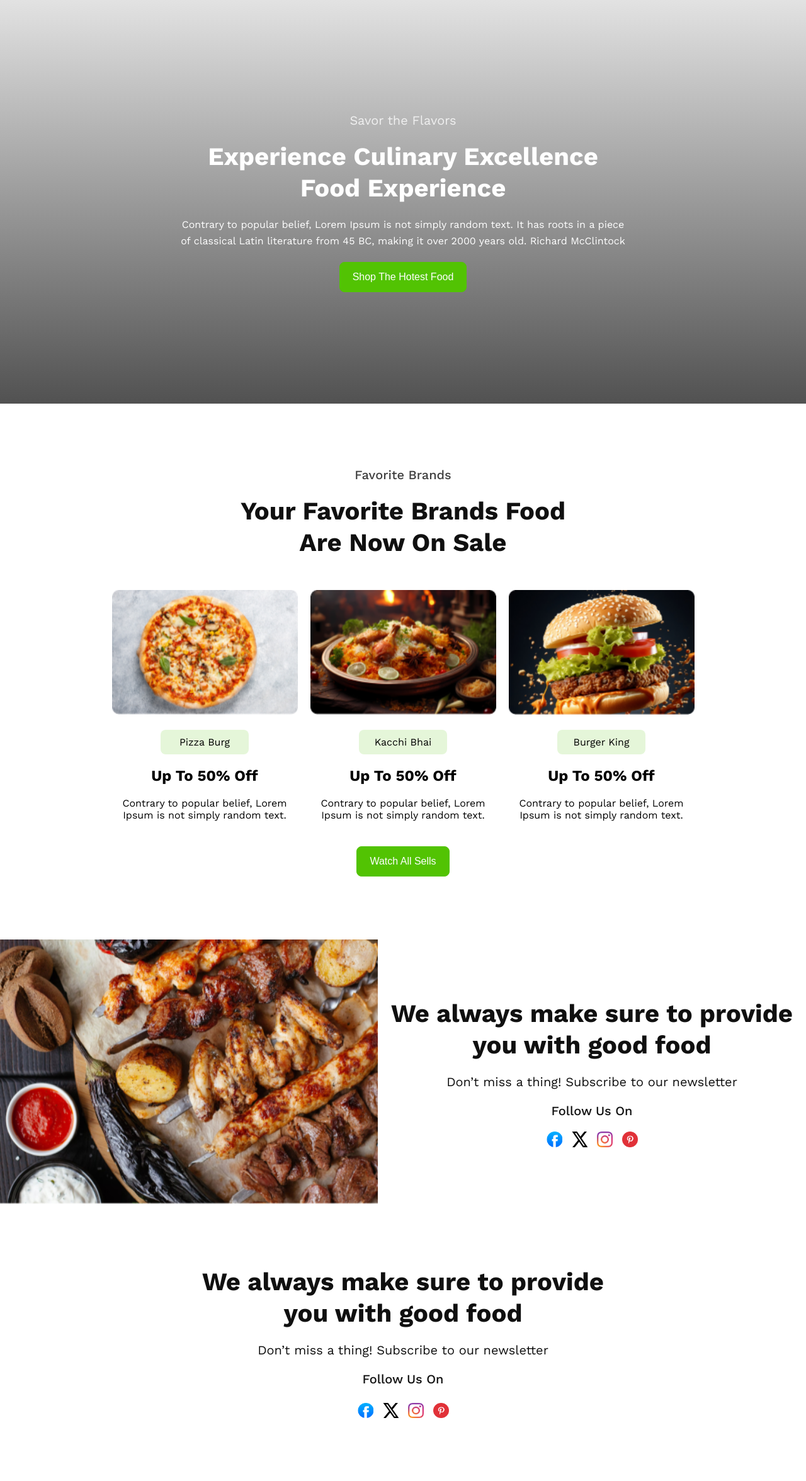
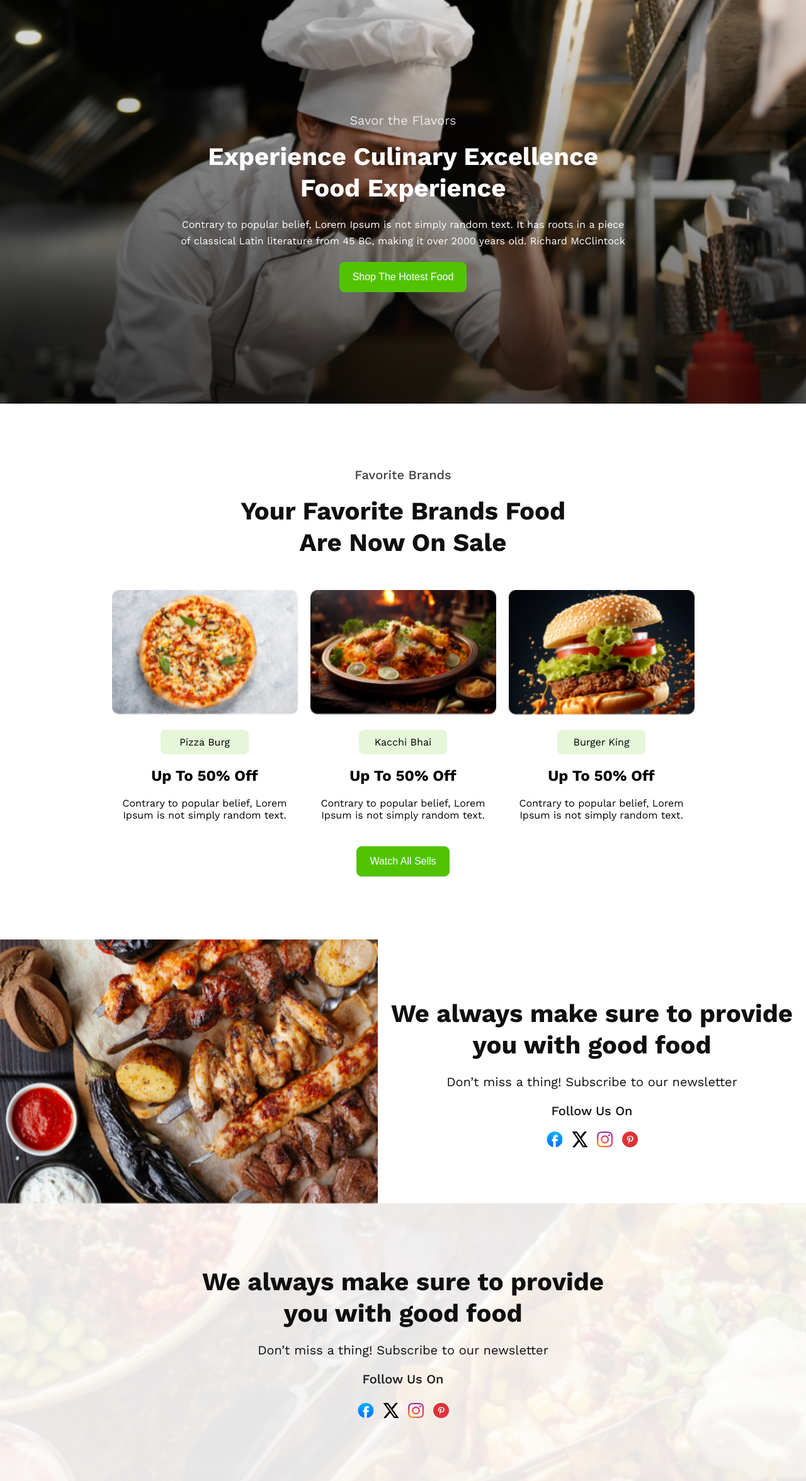
Before and after one commit to JohonCruze/Good-Food-Restuarent, a plain HTML site: page index.html in a window 1280 px wide. Shown: the whole page at 63% size. Drawn offline with nearby package versions, Linux system fonts and the light colour scheme; the site is published under a folder, as on GitHub Pages, so addresses that start at the root find nothing.

Commit message:
background image path updated

```diff
--- a/style/style.css
+++ b/style/style.css
@@ -23,7 +23,7 @@ body {
 }
 
 .banner-section {
-    background: linear-gradient(0deg, rgb(9, 9, 9) -50%, rgba(16, 16, 16, 0) 120%), url(/assets/hero-bg.png);
+    background: linear-gradient(0deg, rgb(9, 9, 9) -50%, rgba(16, 16, 16, 0) 120%), url(../assets/hero-bg.png);
     background-position: center;
     background-size: cover;
     background-repeat: no-repeat;
@@ -188,7 +188,7 @@ body {
 }
 
 .social-section {
-    background: url(/assets/social-bg.png);
+    background: url(../assets/social-bg.png);
     background-position: center;
     background-size: cover;
     background-repeat: no-repeat;
```
